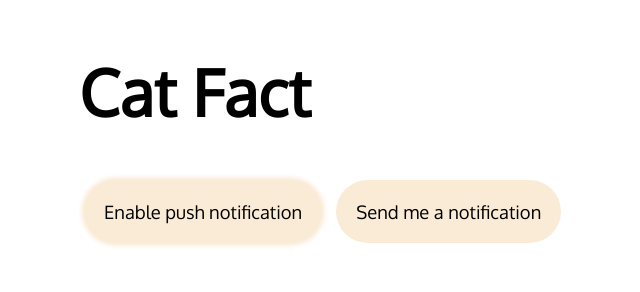
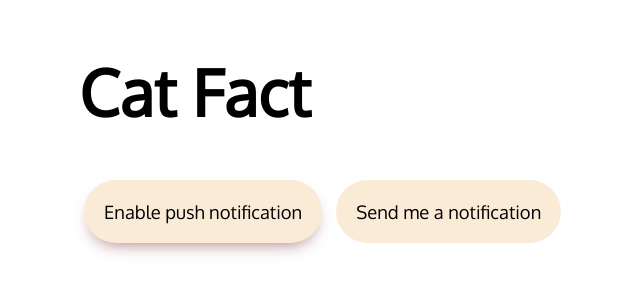
Before and after one commit to Noor0/cat-fact-pwa-demo, a website: page public/index.html in a window 1280 px wide. Both pictures are taken after a click on the button "Enable push notification". Shown: the whole page, without its empty margins (245-885 px from the left). Drawn offline with Linux system fonts and the light colour scheme; no server answers.

Commit message:
implement webkraftr button shadow rules

```diff
--- a/public/style.css
+++ b/public/style.css
@@ -36,7 +36,7 @@ button {
 }
 
 button:focus {
-  box-shadow: 0 0 3pt 2pt antiquewhite;
+  box-shadow: 0px 8px 17px -8px rgba(165, 110, 117, 1);
 }
 
 @media screen and (max-width: 525px) {
```
